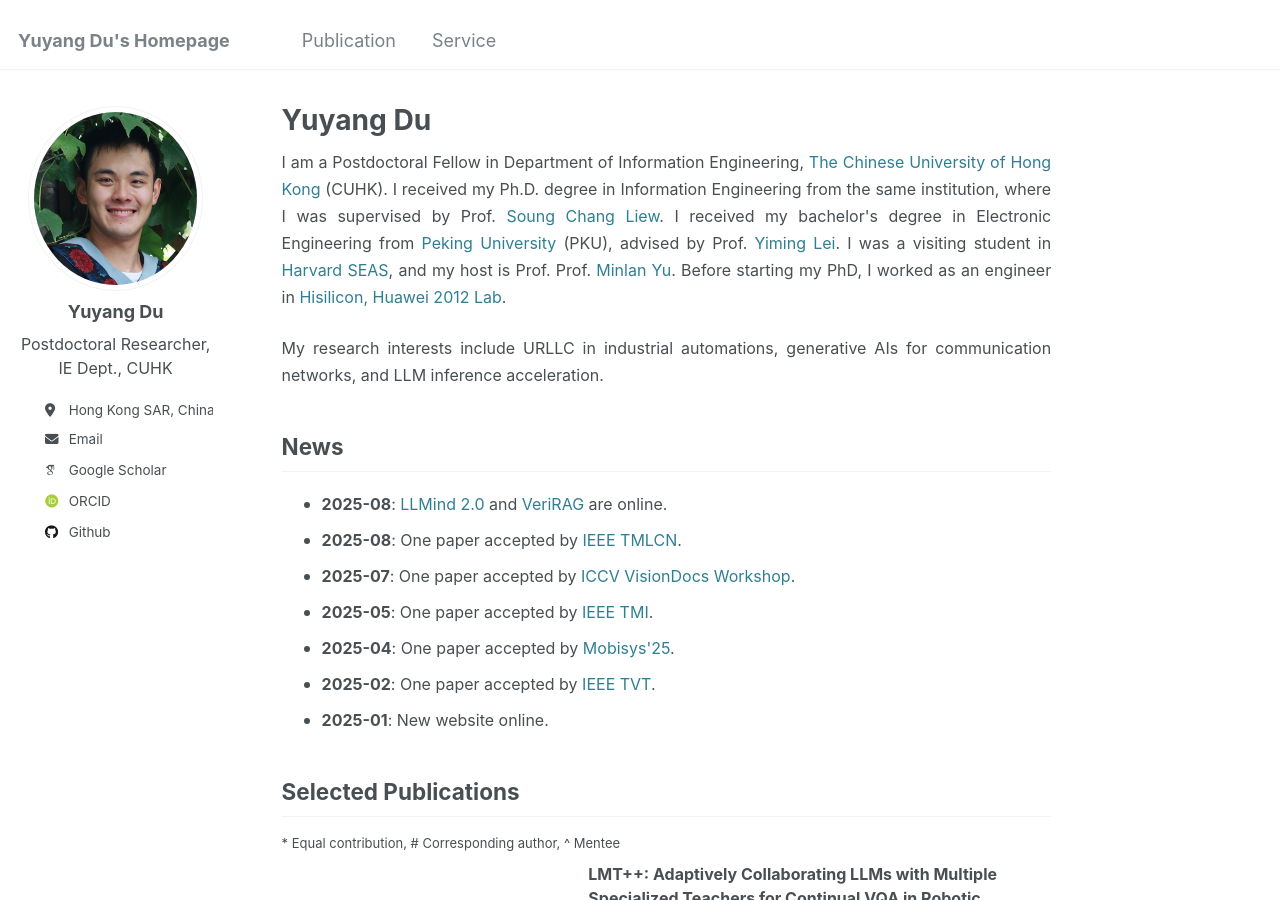
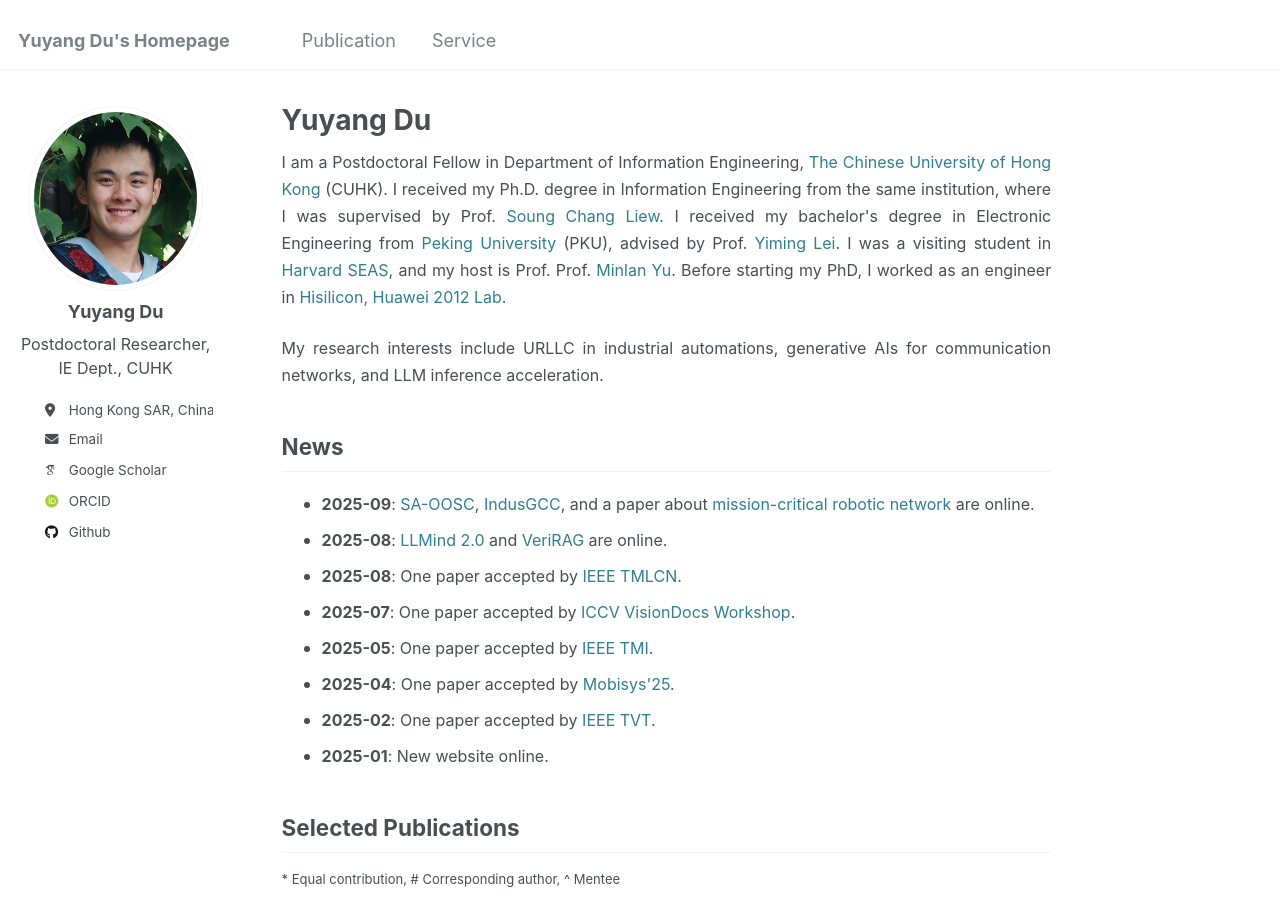
Before and after one commit to yuyangdu01/yuyangdu01.github.io, a Jekyll site: the page built from _pages/about.md, in a window 1280 px wide and 900 px high. Built offline with Jekyll 4.4.1, drawn with Linux system fonts in a browser that asks for light colours; some web fonts are replaced.

Commit message:
Update about.md

```diff
--- a/_pages/about.md
+++ b/_pages/about.md
@@ -19,6 +19,7 @@ a {
 
 News <font size=3></font>
 ------
+* <font size=3><b>2025-09</b>: <a href="https://arxiv.org/abs/2509.07436"> SA-OOSC</a>, <a href="https://arxiv.org/abs/2509.01199"> IndusGCC</a>, and a paper about <a href="https://arxiv.org/abs/2509.06119"> mission-critical robotic network</a> are online.</font>
 * <font size=3><b>2025-08</b>: <a href="https://arxiv.org/abs/2508.13920"> LLMind 2.0</a> and <a href="https://arxiv.org/abs/2507.15664"> VeriRAG</a> are online.</font>
 * <font size=3><b>2025-08</b>: One paper accepted by <a href="https://ieeexplore.ieee.org/document/11113346/"> IEEE TMLCN</a>.</font>
 * <font size=3><b>2025-07</b>: One paper accepted by <a href="https://openreview.net/forum?id=H57HtksYpC">ICCV VisionDocs Workshop</a>.</font>
```
